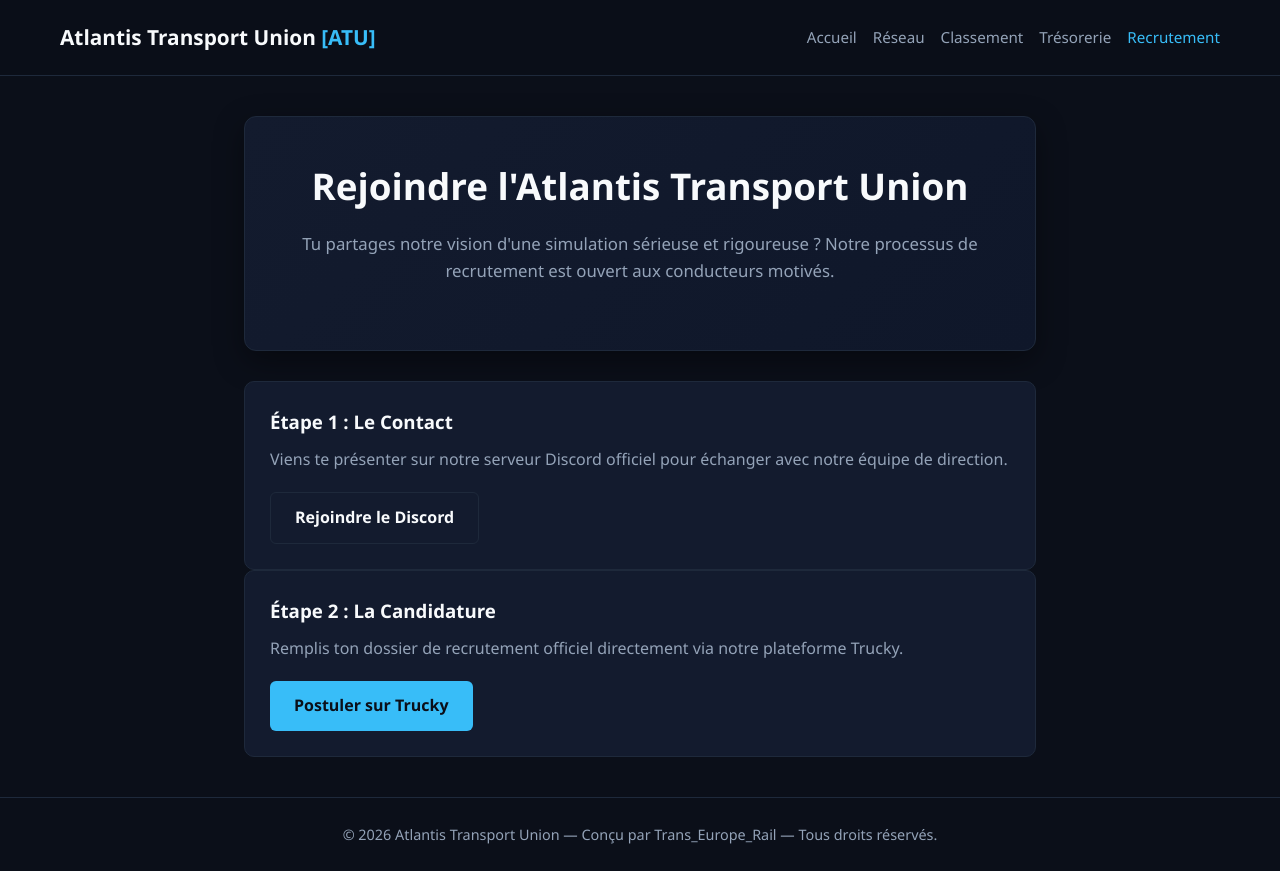
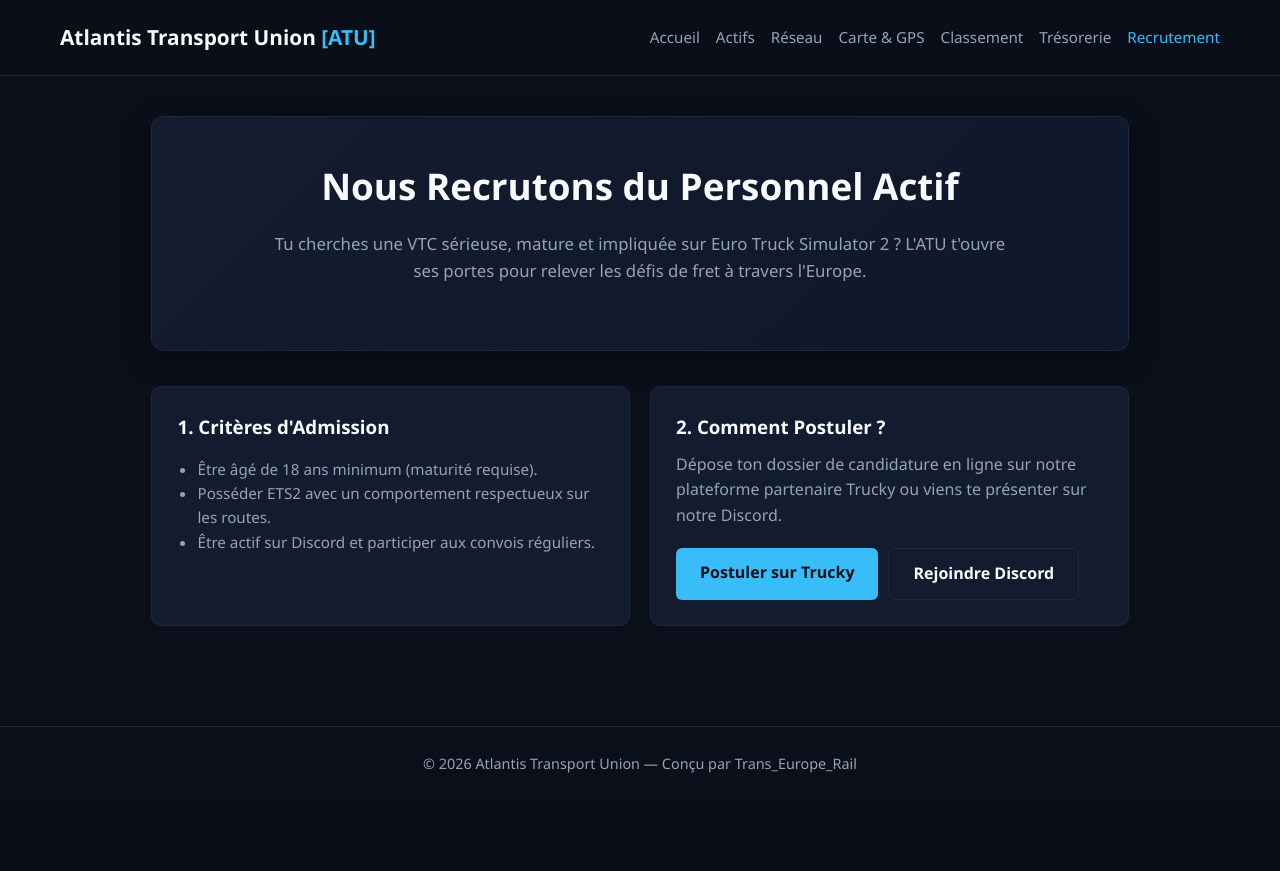
Before and after one commit to Trans-Europe-Rail/Atlantis-Transport-Union, a Flask app: page /recrutement in a window 1280 px wide. After the commit the page ends 773 px from the top, so only its background shows below. Run offline with Flask 3, Linux system fonts and the light colour scheme.

Commit message:
Update recruitment section and admission criteria

```diff
--- a/templates/recrutement.html
+++ b/templates/recrutement.html
@@ -13,36 +13,44 @@
             </div>
             <nav>
                 <a href="/">Accueil</a>
+                <a href="/actifs">Actifs</a>
                 <a href="/lignes">Réseau</a>
+                <a href="/carte">Carte & GPS</a>
                 <a href="/classement">Classement</a>
-                <a href="/gestion-flotte">Trésorerie</a>
+                <a href="/factures">Trésorerie</a>
                 <a href="/recrutement" class="active">Recrutement</a>
             </nav>
         </div>
     </header>
 
     <main class="container">
-        <section class="hero" style="padding: 40px 20px; margin-bottom: 30px;">
-            <h2>Rejoindre l'Atlantis Transport Union</h2>
-            <p>Tu partages notre vision d'une simulation sérieuse et rigoureuse ? Notre processus de recrutement est ouvert aux conducteurs motivés.</p>
+        <section class="hero" style="padding: 40px 20px;">
+            <h2>Nous Recrutons du Personnel Actif</h2>
+            <p>Tu cherches une VTC sérieuse, mature et impliquée sur Euro Truck Simulator 2 ? L'ATU t'ouvre ses portes pour relever les défis de fret à travers l'Europe.</p>
         </section>
 
-        <div class="grid-2">
+        <div class="grid">
             <div class="card">
-                <h3>Étape 1 : Le Contact</h3>
-                <p style="color: var(--text-muted); margin-top: 10px; margin-bottom: 20px;">Viens te présenter sur notre serveur Discord officiel pour échanger avec notre équipe de direction.</p>
-                <a href="https://discord.gg/5TjzBtzy56" target="_blank" class="btn secondary">Rejoindre le Discord</a>
+                <h3>1. Critères d'Admission</h3>
+                <ul style="color: var(--text-muted); margin: 15px 0 0 20px; font-size: 0.95rem;">
+                    <li>Être âgé de 18 ans minimum (maturité requise).</li>
+                    <li>Posséder ETS2 avec un comportement respectueux sur les routes.</li>
+                    <li>Être actif sur Discord et participer aux convois réguliers.</li>
+                </ul>
             </div>
             <div class="card">
-                <h3>Étape 2 : La Candidature</h3>
-                <p style="color: var(--text-muted); margin-top: 10px; margin-bottom: 20px;">Remplis ton dossier de recrutement officiel directement via notre plateforme Trucky.</p>
-                <a href="https://hub.truckyapp.com/vtc/atlantis-transport-union/apply" target="_blank" class="btn">Postuler sur Trucky</a>
+                <h3>2. Comment Postuler ?</h3>
+                <p style="color: var(--text-muted); margin: 10px 0 20px 0;">Dépose ton dossier de candidature en ligne sur notre plateforme partenaire Trucky ou viens te présenter sur notre Discord.</p>
+                <div style="display: flex; gap: 10px; flex-wrap: wrap;">
+                    <a href="https://hub.truckyapp.com/vtc/atlantis-transport-union/apply" target="_blank" class="btn">Postuler sur Trucky</a>
+                    <a href="https://discord.gg/5TjzBtzy56" target="_blank" class="btn secondary">Rejoindre Discord</a>
+                </div>
             </div>
         </div>
     </main>
 
     <footer>
-        <p>&copy; 2026 {{ atu.nom }} — Conçu par {{ atu.auteur }} — Tous droits réservés.</p>
+        <p>&copy; 2026 {{ atu.nom }} — Conçu par {{ atu.auteur }}</p>
     </footer>
 </body>
 </html>
```
